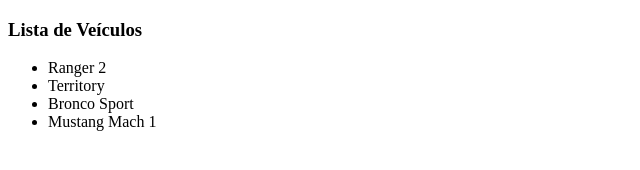
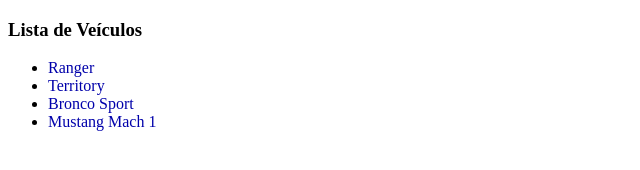
Before and after one commit to DavidAugust25/SprintFordEnter_David, a plain HTML site: page index.html in a window 1280 px wide. Shown: the whole page, without its empty margins (0-640 px from the left). Drawn offline with Linux system fonts and the light colour scheme.

Commit message:
primeiro

```diff
--- a/index.html
+++ b/index.html
@@ -2,18 +2,17 @@
 <html lang="pt-br">
 	<head>
 		<meta charset="UTF-8">
-		<title> Git </title>
+		<title> Learning Git </title>
 	</head>
-
 	<body>
 		<main>
 			<section>
 				<h3> Lista de Veículos </h3>
 				<ul>
-					<li>Ranger 2</li>
-					<li>Territory</li>
-					<li>Bronco Sport</li>
-					<li>Mustang Mach 1</li>
+					<li><font color="#0000AA">Ranger</font></li>
+					<li><font color="#0000AA">Territory</font></li>
+					<li><font color="#0000AA">Bronco Sport</font></li>
+					<li><font color="#0000AA">Mustang Mach 1</font></li>
 				</ul>
 			</section>
 		</main>
```
